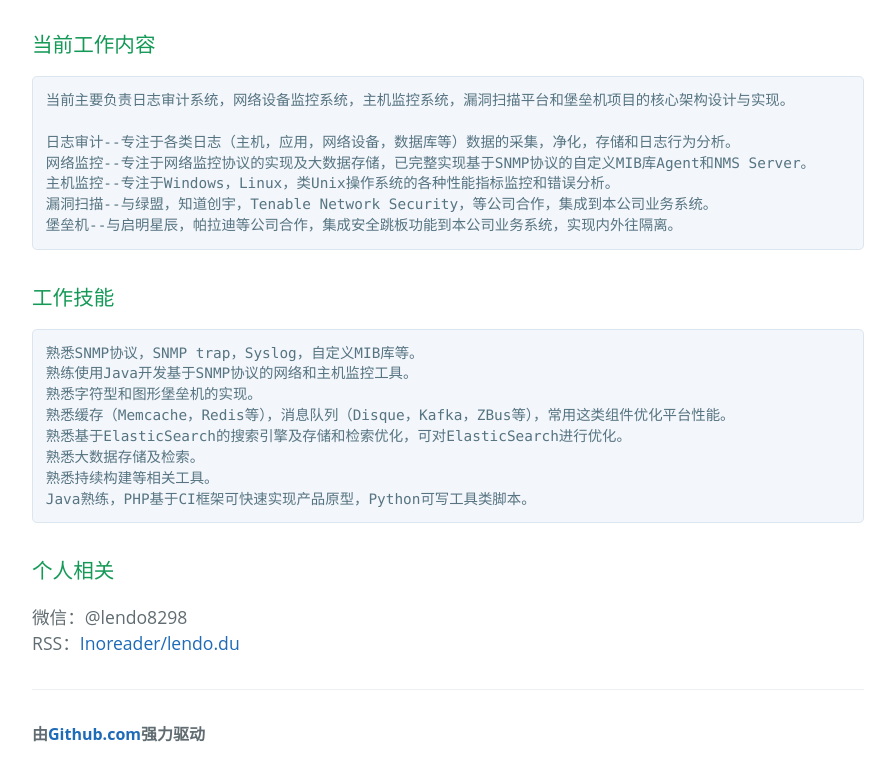
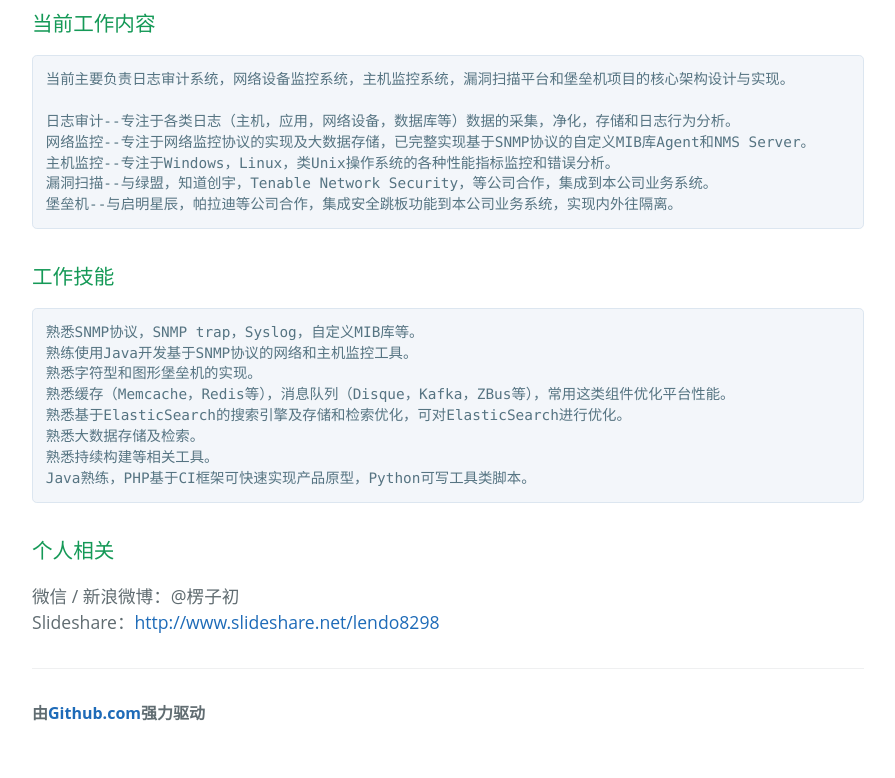
Before and after one commit to lendo/blog, a plain HTML site: page resume.html in a window 1280 px wide. Shown: the part 1236-2014 px from the top of the page, without its empty margins (192-1087 px from the left). After the commit the page ends 1993 px from the top, so only its background shows below. Drawn offline with Linux system fonts and the light colour scheme.

Commit message:
修改部分信息

```diff
--- a/resume.html
+++ b/resume.html
@@ -26,7 +26,6 @@
 		<pre><code># 姓名：杜丹
 # 电话：13880503387
 # 邮箱：lendo.du@gmail.com
-# 工龄：十年
 # 学历：西华大学本科
 </code></pre>
 
@@ -95,9 +94,11 @@ Java熟练，PHP基于CI框架可快速实现产品原型，Python可写工具
 				aria-hidden="true"><span class="octicon octicon-link"></span></a>个人相关
 		</h3>
 
-		<p>微信：@lendo8298
+		<p>
+		微信 / 新浪微博：@楞子初
 		<br/>
-RSS：<a href="http://www.inoreader.com/u/lendo.du">Inoreader/lendo.du</a></p>
+		Slideshare：<a href="http://www.slideshare.net/lendo8298"  target="_blank">http://www.slideshare.net/lendo8298</a>
+		</p>
 
 		<footer class="site-footer">
 			<span class="site-footer-owner">由<a
```
